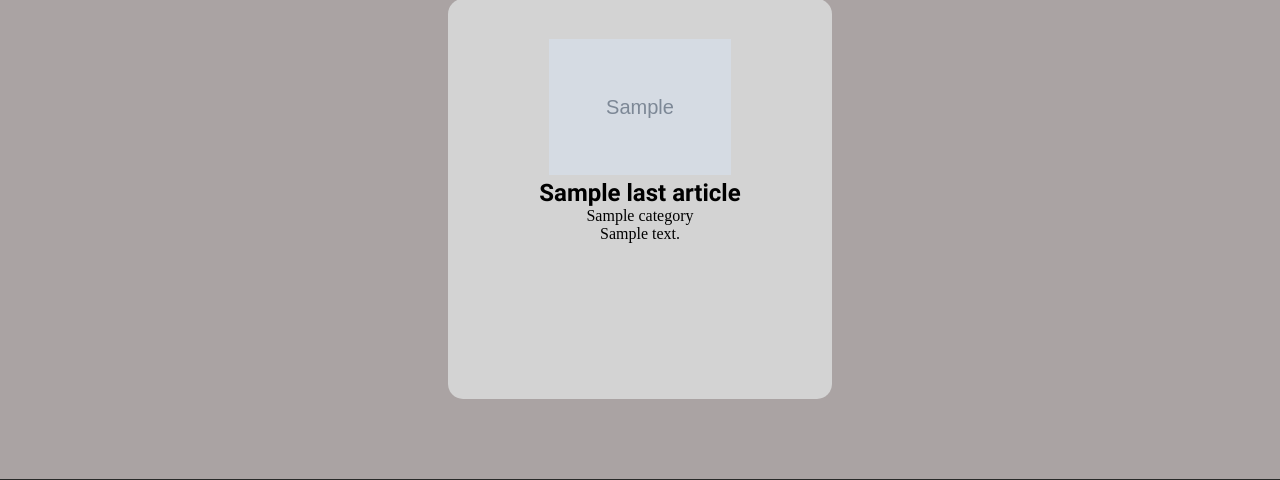
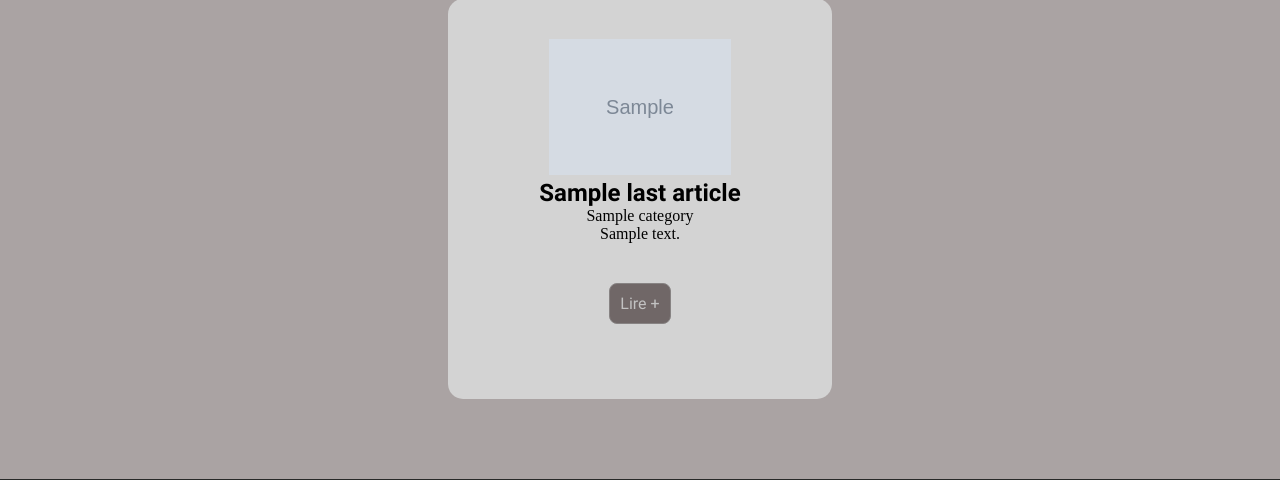
Before and after one commit to Gaeram/deep-space, a Symfony app: template templates/index.html.twig in a window 1280 px wide. Shown: the part 1388-1868 px from the top of the page. Run offline with Twig, Linux system fonts and the light colour scheme; the template is opened without the code that fills it: most values are stand-ins (such as "Sample title", 1, 10 or a date in 2020); grey boxes marked "Sample" are stand-in pictures; some libraries are stand-ins or nearby versions.

Commit message:
Adding buttons to last articles blocks

```diff
--- a/templates/index.html.twig
+++ b/templates/index.html.twig
@@ -38,6 +38,7 @@
             <h2>{{ article.title }}</h2>
             <p>{{ article.category.title }}</p>
             <p>{{ article.description }}</p>
+            <a class="button-boxes" href="{{ path('admin-article', {'id': article.id}) }}">Lire +</a>
         </article>
         {% endfor %}
     </section>
```
